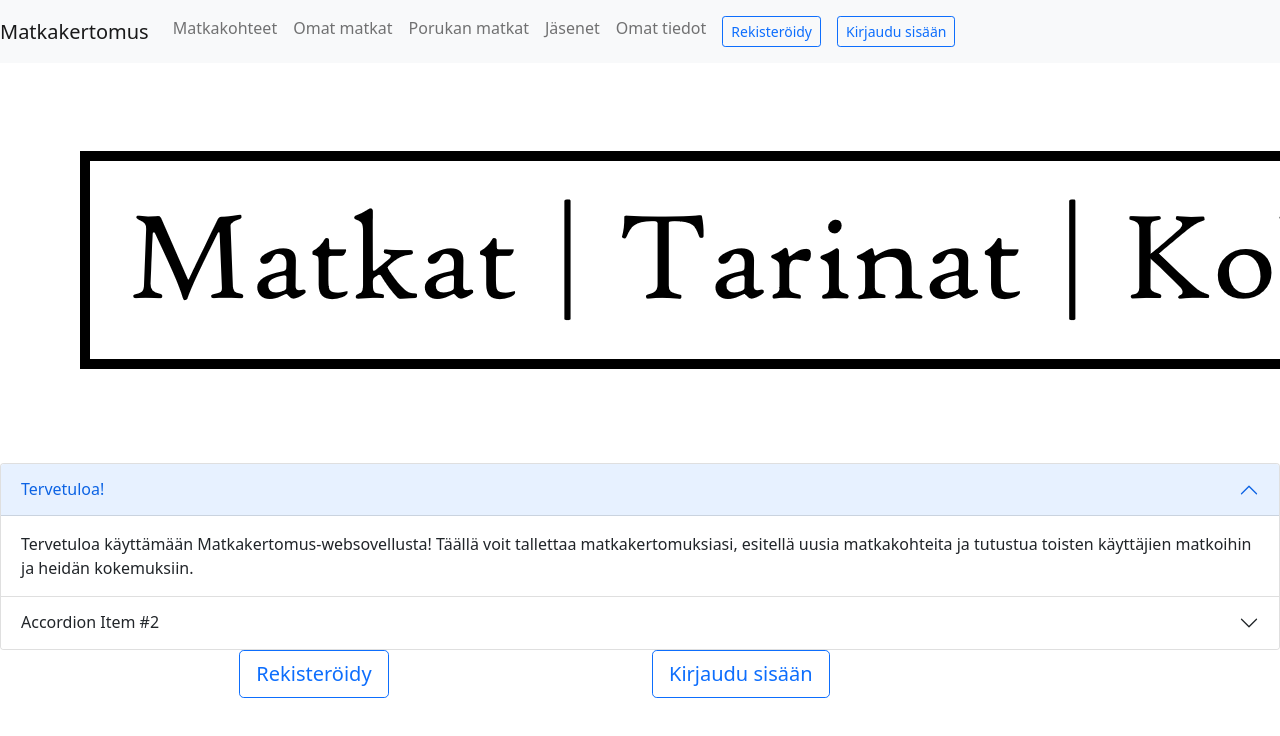
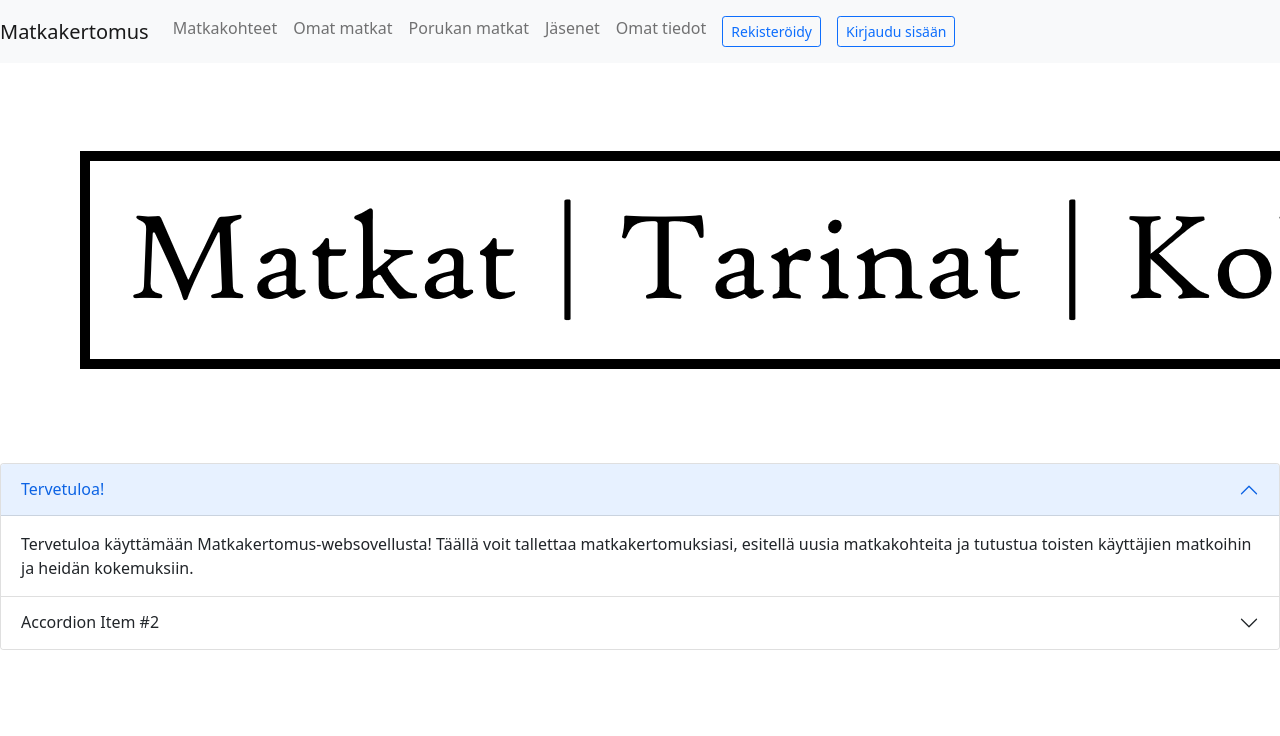
Before and after one commit to OttoH97/Software-production-1, a React (Create React App) app: page / in a window 1280 px wide. Shown: the top 736 px of the page. Built offline with nearby package versions, Linux system fonts and the light colour scheme.

Commit message:
kotisivun muokkausta

```diff
--- a/src/kotisivut_sivu.js
+++ b/src/kotisivut_sivu.js
@@ -62,14 +62,6 @@ function Kotisivut() {
                         </Accordion.Item>
                     </Accordion>
                 </Row>
-                <Row style={{ display: "flex" }}>
-                    <Col className='text-center'>
-                        <Button variant="outline-primary" size="lg">Rekisteröidy</Button>
-                    </Col>
-                    <Col>
-                        <Button variant="outline-primary" size="lg">Kirjaudu sisään</Button>
-                    </Col>
-                </Row>
             </Form>
 
         </div>
```
